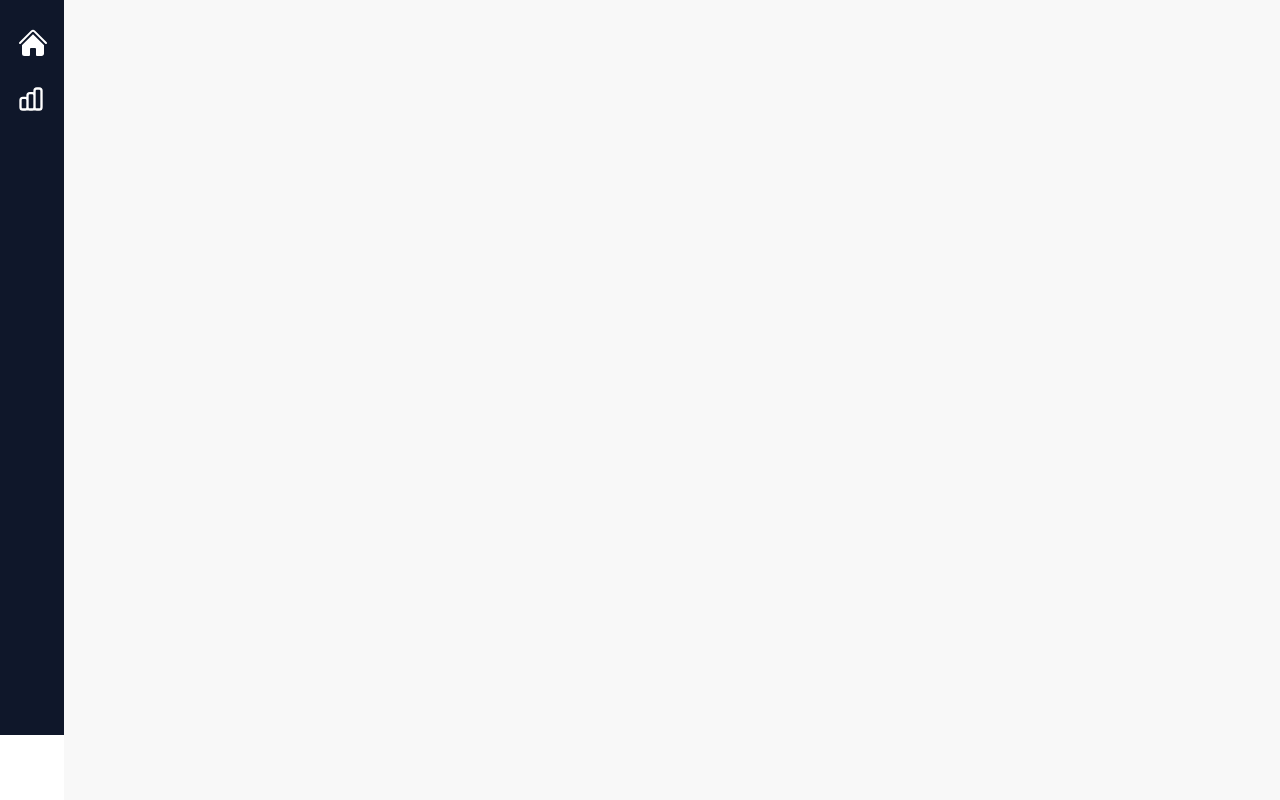
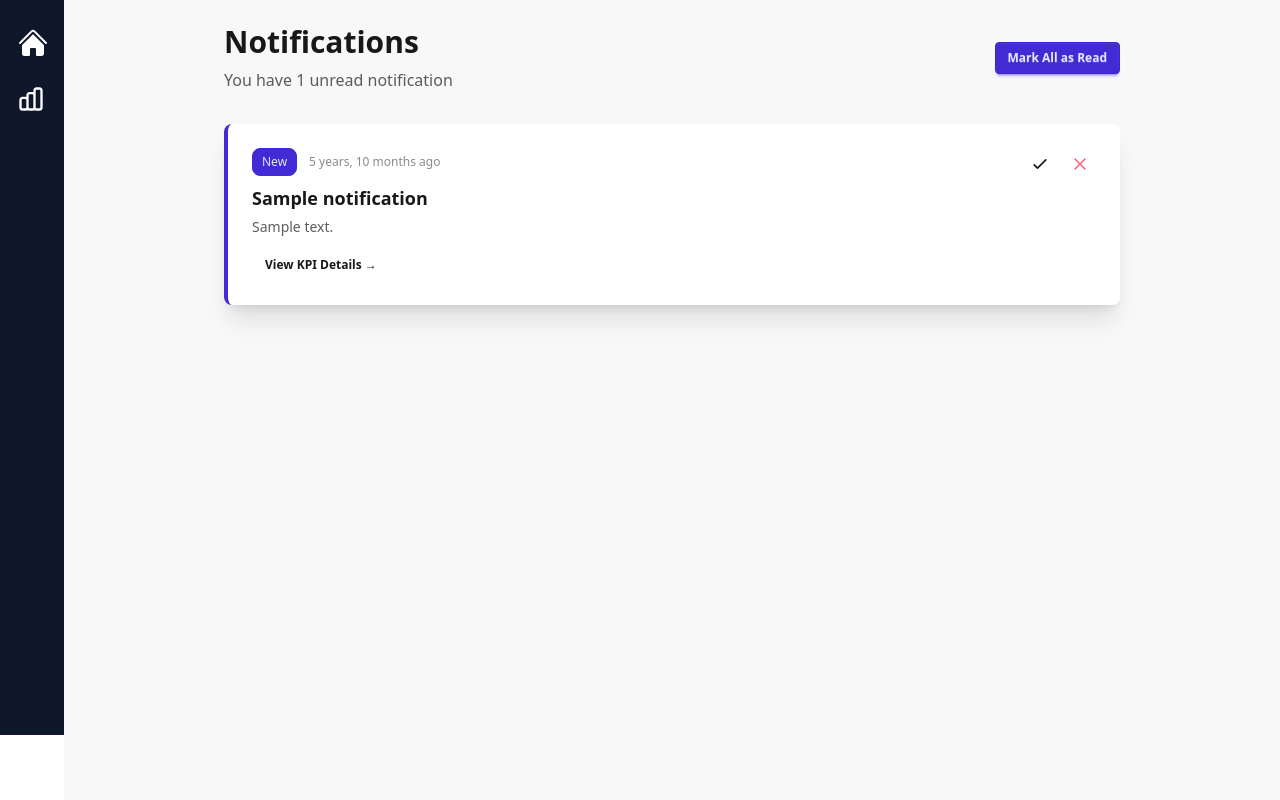
Before and after one commit to emanqarooni/KPI_Task_Management, a Django app: template kpi/main_app/templates/notifications/notifications.html in a window 1280 px wide. Shown: the part 65-865 px from the top of the page. Run offline with Django 3.2, Linux system fonts and the light colour scheme; the template is opened without the code that fills it: most values are stand-ins (such as "Sample title", 1, 10 or a date in 2020); style sheets or scripts are compiled from the project's sources.

Commit message:
added notification list page

```diff
--- a/kpi/main_app/templates/notifications/notifications.html
+++ b/kpi/main_app/templates/notifications/notifications.html
@@ -1,5 +1,118 @@
 {% extends 'base.html' %}
 
 {% block content %}
+<div class="max-w-4xl mx-auto">
+  <!-- Page Header -->
+  <div class="mb-8">
+    <div class="flex justify-between items-center">
+      <div>
+        <h1 class="text-3xl font-bold text-base-content mb-2">Notifications</h1>
+        <p class="text-base-content/70">
+          {% if unread_count > 0 %}
+            You have {{ unread_count }} unread notification{{ unread_count|pluralize }}
+          {% else %}
+            All caught up!
+          {% endif %}
+        </p>
+      </div>
+      {% if unread_count > 0 %}
+      <a href="{% url 'mark_all_notifications_read' %}" class="btn btn-sm btn-primary">
+        Mark All as Read
+      </a>
+      {% endif %}
+    </div>
+  </div>
 
-{% endblock%}
+  <!-- Notifications List -->
+  <div class="space-y-4">
+    {% for notification in notifications %}
+    <div class="card bg-base-100 shadow-xl {% if not notification.is_read %}border-l-4 border-primary{% endif %}">
+      <div class="card-body">
+        <div class="flex justify-between items-start gap-4">
+          <div class="flex-1">
+            <!-- Notification Header -->
+            <div class="flex items-center gap-3 mb-2">
+              {% if not notification.is_read %}
+              <div class="badge badge-primary badge-sm">New</div>
+              {% endif %}
+
+              {% if notification.notification_type == 'kpi_assigned' %}
+                <svg xmlns="http://www.w3.org/2000/svg" class="h-5 w-5 text-info" fill="none" viewBox="0 0 24 24" stroke="currentColor">
+                  <path stroke-linecap="round" stroke-linejoin="round" stroke-width="2" d="M9 5H7a2 2 0 00-2 2v12a2 2 0 002 2h10a2 2 0 002-2V7a2 2 0 00-2-2h-2M9 5a2 2 0 002 2h2a2 2 0 002-2M9 5a2 2 0 012-2h2a2 2 0 012 2" />
+                </svg>
+              {% elif notification.notification_type == 'progress_added' %}
+                <svg xmlns="http://www.w3.org/2000/svg" class="h-5 w-5 text-warning" fill="none" viewBox="0 0 24 24" stroke="currentColor">
+                  <path stroke-linecap="round" stroke-linejoin="round" stroke-width="2" d="M13 7h8m0 0v8m0-8l-8 8-4-4-6 6" />
+                </svg>
+              {% elif notification.notification_type == 'kpi_completed' %}
+                <svg xmlns="http://www.w3.org/2000/svg" class="h-5 w-5 text-success" fill="none" viewBox="0 0 24 24" stroke="currentColor">
+                  <path stroke-linecap="round" stroke-linejoin="round" stroke-width="2" d="M9 12l2 2 4-4m6 2a9 9 0 11-18 0 9 9 0 0118 0z" />
+                </svg>
+              {% elif notification.notification_type == 'kpi_updated' %}
+                <svg xmlns="http://www.w3.org/2000/svg" class="h-5 w-5 text-info" fill="none" viewBox="0 0 24 24" stroke="currentColor">
+                  <path stroke-linecap="round" stroke-linejoin="round" stroke-width="2" d="M11 5H6a2 2 0 00-2 2v11a2 2 0 002 2h11a2 2 0 002-2v-5m-1.414-9.414a2 2 0 112.828 2.828L11.828 15H9v-2.828l8.586-8.586z" />
+                </svg>
+              {% endif %}
+
+              <span class="text-xs text-base-content/50">
+                {{ notification.created_at|timesince }} ago
+              </span>
+            </div>
+
+            <!-- Notification Content -->
+            <h3 class="font-semibold text-lg mb-1">{{ notification.title }}</h3>
+            <p class="text-base-content/70">{{ notification.message }}</p>
+
+            {% if notification.sender %}
+            <p class="text-sm text-base-content/50 mt-2">
+              From: {{ notification.sender.get_full_name|default:notification.sender.username }}
+            </p>
+            {% endif %}
+
+            {% if notification.employee_kpi %}
+            <div class="mt-3">
+              <a href="{% url 'employee_kpi_detail' notification.employee_kpi.pk %}" class="btn btn-sm btn-ghost">
+                View KPI Details →
+              </a>
+            </div>
+            {% endif %}
+          </div>
+
+          <!-- Actions -->
+          <div class="flex gap-2">
+            {% if not notification.is_read %}
+            <a href="{% url 'mark_notification_read' notification.id %}"
+               class="btn btn-sm btn-circle btn-ghost"
+               title="Mark as read">
+              <svg xmlns="http://www.w3.org/2000/svg" class="h-5 w-5" fill="none" viewBox="0 0 24 24" stroke="currentColor">
+                <path stroke-linecap="round" stroke-linejoin="round" stroke-width="2" d="M5 13l4 4L19 7" />
+              </svg>
+            </a>
+            {% endif %}
+
+            <a href="{% url 'delete_notification' notification.id %}"
+               class="btn btn-sm btn-circle btn-ghost text-error"
+               onclick="return confirm('Are you sure you want to delete this notification?')"
+               title="Delete">
+              <svg xmlns="http://www.w3.org/2000/svg" class="h-5 w-5" fill="none" viewBox="0 0 24 24" stroke="currentColor">
+                <path stroke-linecap="round" stroke-linejoin="round" stroke-width="2" d="M6 18L18 6M6 6l12 12" />
+              </svg>
+            </a>
+          </div>
+        </div>
+      </div>
+    </div>
+    {% empty %}
+    <div class="card bg-base-100 shadow-xl">
+      <div class="card-body text-center py-12">
+        <svg xmlns="http://www.w3.org/2000/svg" class="h-16 w-16 mx-auto text-base-content/30 mb-4" fill="none" viewBox="0 0 24 24" stroke="currentColor">
+          <path stroke-linecap="round" stroke-linejoin="round" stroke-width="2" d="M15 17h5l-1.405-1.405A2.032 2.032 0 0118 14.158V11a6.002 6.002 0 00-4-5.659V5a2 2 0 10-4 0v.341C7.67 6.165 6 8.388 6 11v3.159c0 .538-.214 1.055-.595 1.436L4 17h5m6 0v1a3 3 0 11-6 0v-1m6 0H9" />
+        </svg>
+        <h3 class="font-semibold text-lg mb-1">No Notifications</h3>
+        <p class="text-base-content/70">You're all caught up!</p>
+      </div>
+    </div>
+    {% endfor %}
+  </div>
+</div>
+{% endblock %}
```
